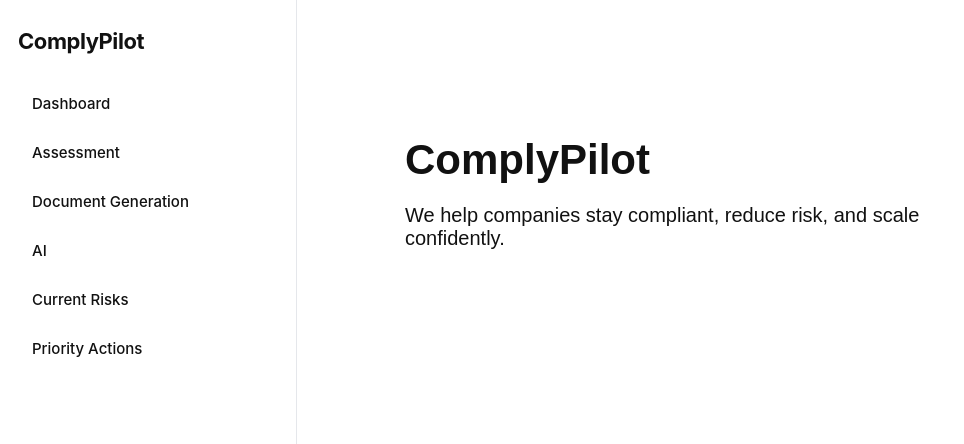
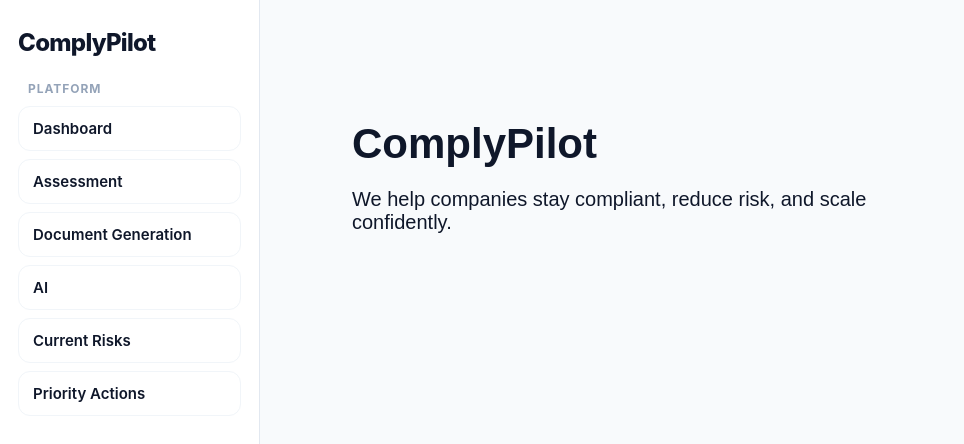
Before and after one commit to abdisamad9009-dot/complypilot-frontend, a Next.js app: page / in a window 1280 px wide. Shown: the top 444 px of the page, without its empty margins (0-964 px from the left). Built offline with nearby package versions, Linux system fonts and the light colour scheme.

Commit message:
Update layout.tsx

```diff
--- a/app/layout.tsx
+++ b/app/layout.tsx
@@ -1,15 +1,13 @@
 import Link from "next/link";
 
-const navLinkStyle = {
-  color: "#111111",
-  textDecoration: "none",
-  fontSize: "15px",
-  fontWeight: 500,
-  padding: "12px 14px",
-  borderRadius: "10px",
-  display: "block",
-  marginBottom: "6px",
-};
+const navItems = [
+  { href: "/dashboard", label: "Dashboard" },
+  { href: "/assessment", label: "Assessment" },
+  { href: "/documents", label: "Document Generation" },
+  { href: "https://ai.complypilot.online", label: "AI", external: true },
+  { href: "/risks", label: "Current Risks" },
+  { href: "/tasks", label: "Priority Actions" },
+];
 
 export default function RootLayout({
   children,
@@ -21,8 +19,8 @@
       <body
         style={{
           margin: 0,
-          background: "#ffffff",
-          color: "#111111",
+          background: "#f8fafc",
+          color: "#0f172a",
           fontFamily:
             'Inter, ui-sans-serif, system-ui, -apple-system, BlinkMacSystemFont, "Segoe UI", sans-serif',
         }}
@@ -32,57 +30,57 @@
             style={{
               width: "260px",
               background: "#ffffff",
-              borderRight: "1px solid #e5e7eb",
+              borderRight: "1px solid #e2e8f0",
               padding: "28px 18px",
+              boxSizing: "border-box",
             }}
           >
             <div
               style={{
-                fontSize: "22px",
-                fontWeight: 700,
-                color: "#111111",
-                marginBottom: "28px",
-                letterSpacing: "-0.02em",
+                fontSize: "24px",
+                fontWeight: 800,
+                letterSpacing: "-0.03em",
+                color: "#0f172a",
+                marginBottom: "24px",
               }}
             >
               ComplyPilot
             </div>
 
-            <nav>
-              <Link href="/dashboard" style={navLinkStyle}>
-                Dashboard
-              </Link>
+            <div
+              style={{
+                fontSize: "12px",
+                fontWeight: 700,
+                color: "#94a3b8",
+                textTransform: "uppercase",
+                letterSpacing: "0.08em",
+                marginBottom: "10px",
+                paddingLeft: "10px",
+              }}
+            >
+              Platform
+            </div>
 
-              <Link href="/assessment" style={navLinkStyle}>
-                Assessment
-              </Link>
-
-              <Link href="/documents" style={navLinkStyle}>
-                Document Generation
-              </Link>
-
-              <a
-                href="https://ai.complypilot.uk"
-                style={navLinkStyle}
-              >
-                AI
-              </a>
-
-              <Link href="/risks" style={navLinkStyle}>
-                Current Risks
-              </Link>
-
-              <Link href="/tasks" style={navLinkStyle}>
-                Priority Actions
-              </Link>
+            <nav style={{ display: "flex", flexDirection: "column", gap: "8px" }}>
+              {navItems.map((item) =>
+                item.external ? (
+                  <a key={item.label} href={item.href} style={navLink}>
+                    {item.label}
+                  </a>
+                ) : (
+                  <Link key={item.label} href={item.href} style={navLink}>
+                    {item.label}
+                  </Link>
+                )
+              )}
             </nav>
           </aside>
 
           <main
             style={{
               flex: 1,
-              background: "#ffffff",
-              padding: "48px",
+              padding: "32px",
+              background: "#f8fafc",
             }}
           >
             {children}
@@ -92,3 +90,15 @@
     </html>
   );
 }
+
+const navLink: React.CSSProperties = {
+  color: "#0f172a",
+  textDecoration: "none",
+  fontSize: "15px",
+  fontWeight: 600,
+  padding: "12px 14px",
+  borderRadius: "12px",
+  display: "block",
+  background: "#ffffff",
+  border: "1px solid #f1f5f9",
+};
```
